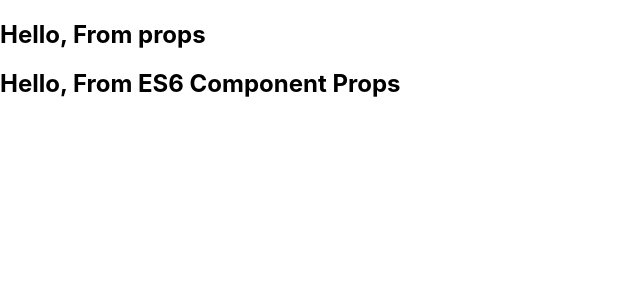
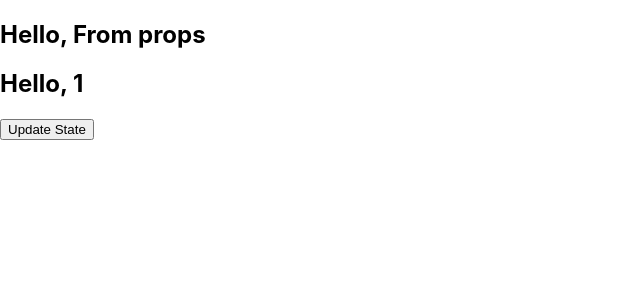
Before and after one commit to shibbirweb/reactjs-practice, a React (Create React App) app: page / in a window 1280 px wide. Shown: the top 300 px of the page, without its empty margins (0-640 px from the left). Built offline with nearby package versions, Linux system fonts and the light colour scheme.

Commit message:
Basic State Complete

```diff
--- a/src/components/MyApp.js
+++ b/src/components/MyApp.js
@@ -5,11 +5,25 @@ class MyApp extends Component{
 
     constructor(props) {
         super(props);
+        this.state = {
+            message: 1
+        };
+
+        // method bind
+        this.updateState = this.updateState.bind(this)
     }
 
+    updateState(){
+        this.setState({
+            message: this.state.message + 1
+        })
+    }
     render(){
         return (
-            <h2>Hello, {this.props.message}</h2>
+            <div>
+                <h2>Hello, {this.state.message}</h2>
+                <button onClick={this.updateState}>Update State</button>
+            </div>
         )
     }
 }
```
